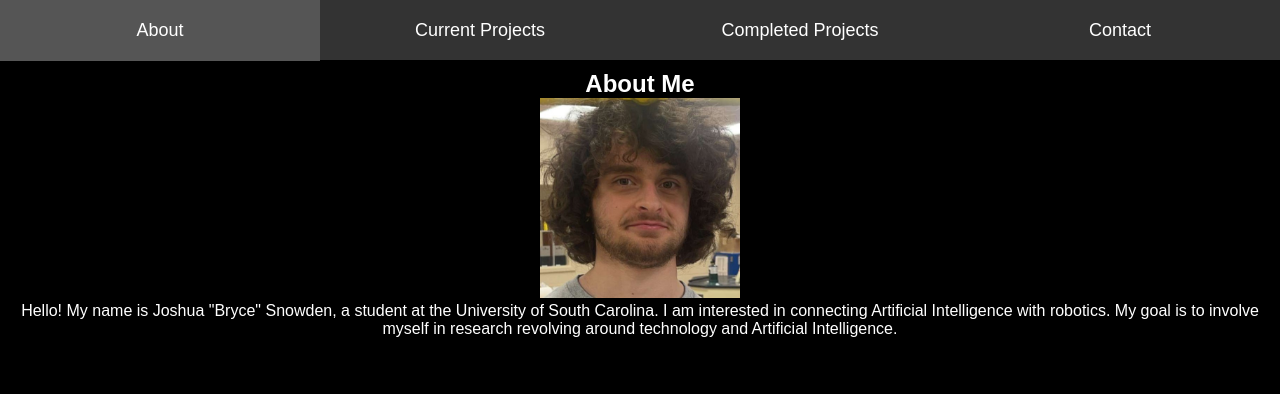
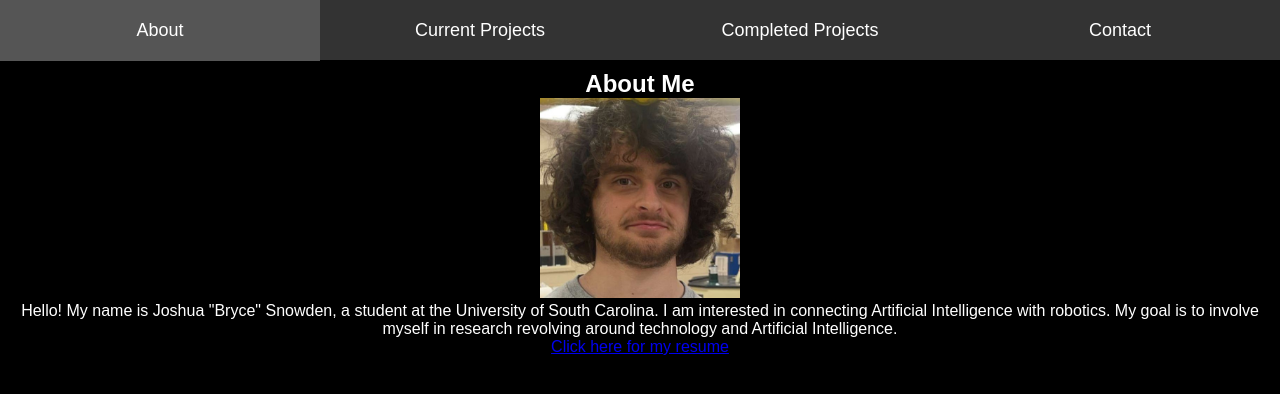
Before and after one commit to bryceSnow/brycesnow.github.io, a plain HTML site: page index.html in a window 1280 px wide. Drawn offline with Linux system fonts and the light colour scheme.

Commit message:
for portfolio 2

```diff
--- a/index.html
+++ b/index.html
@@ -34,6 +34,7 @@
                 Artificial Intelligence with robotics. My goal is to involve myself in research revolving around technology and
                 Artificial Intelligence.
             </p>
+            <a href="files/resume.pdf">Click here for my resume</a>
         </div>
 
         <div class="content-section" id="study">
```
Also changed, not shown: 1 other file.
